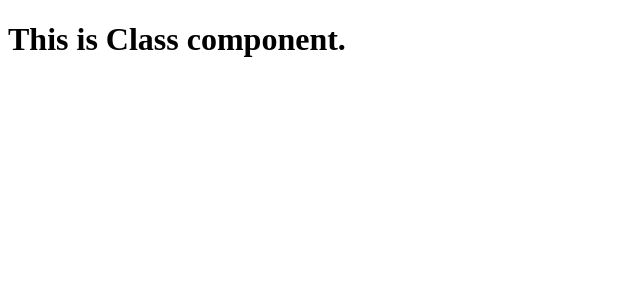
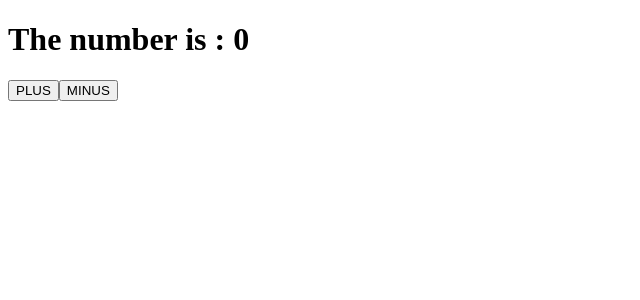
Before and after one commit to silverttthin/GettingIntoReact, a React (Create React App) app: page / in a window 1280 px wide. Shown: the top 300 px of the page, without its empty margins (0-640 px from the left). Built offline with nearby package versions, Linux system fonts and the light colour scheme.

Commit message:
setState()

```diff
--- a/src/App.js
+++ b/src/App.js
@@ -2,8 +2,26 @@
 
 class App extends React.Component{
 
+  state = {
+    count : 0,
+  };
+
+  plus = () => this.setState(current => ({
+    count: current.count + 1,
+  }))
+
+  minus = () => this.setState(current => ({
+    count: current.count - 1,
+  }))
+
   render(){
-    return <h1>This is Class component.</h1>
+    return (
+      <div>
+        <h1>The number is : {this.state.count}</h1>
+        <button onClick={this.plus}>PLUS</button>
+        <button onClick={this.minus}>MINUS</button>
+      </div>
+    );
   }
 
 }
```
